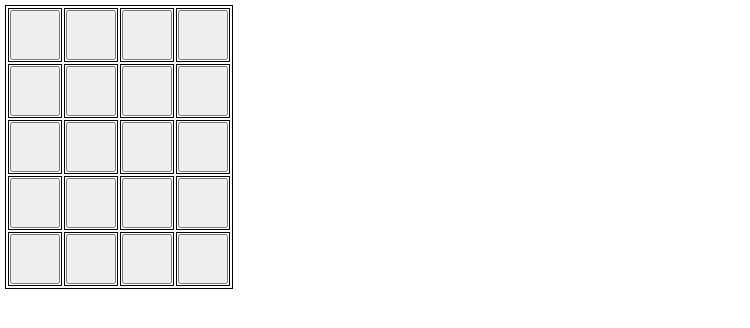
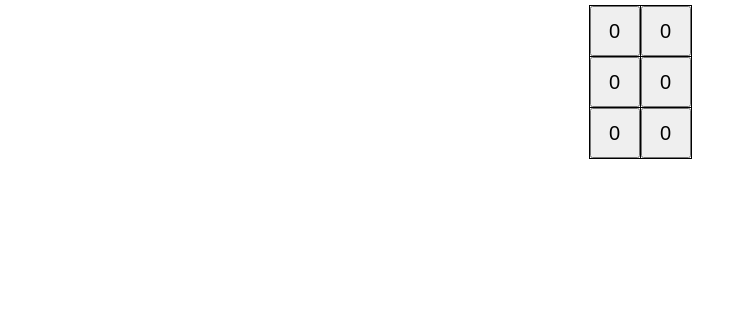
Before and after one commit to martinoki/grilla, a React (Create React App) app: page / in a window 1280 px wide. Shown: the top 328 px of the page, without its empty margins (0-750 px from the left). Built offline with nearby package versions, Linux system fonts and the light colour scheme.

Commit message:
estilo cambiado

```diff
--- a/src/App.js
+++ b/src/App.js
@@ -1,28 +1,29 @@
 import React, { Component } from "react";
 import "./App.css";
-import Table from "./containers/Table/Table";
+import Table from "./components/Table/Table";
 
 class App extends Component {
   constructor(props) {
     super(props);
     this.state = {
-      possibleStates: [" ", "X", "O"],
-      defaultState: " ",
-      rows: 5,
-      cols: 4,
-      table: []
+      possibleStates: [0, 1, 2, 3, 4, 5, 6],
+      defaultState: 0,
+      rows: 3,
+      cols: 2,
+      table: [0, 0, 0, 0, 0, 0 ]
     };
   }
 
   componentDidMount() {
-    let newArray = new Array(this.state.rows * this.state.cols);
-    for (let i = 0; i < newArray.length; i++) {
-      newArray[i] = " ";
-    }
-    newArray.forEach(element => {
-      element = this.state.defaultState;
-    });
-    this.setState({ table: newArray });
+    // let newArray = new Array(this.state.rows * this.state.cols);
+    // for (let i = 0; i < newArray.length; i++) {
+    //   newArray[i] = " ";
+    // }
+    // newArray.forEach(element => {
+    //   element = this.state.defaultState;
+    // });
+    // console.log(newArray)
+    // this.setState({ table: newArray });
   }
 
   onClick = (nRow, nCol) => {
@@ -46,9 +47,9 @@ class App extends Component {
 
   render() {
     return (
-      <div style={{ padding: "5px" }}>
+      <div style={{ padding: "5px", display: 'flex', justifyContent: 'center' }}>
         <Table
-          possibleStates={this.state.states}
+          possibleStates={this.state.possibleStates}
           onClick={this.onClick}
           rows={this.state.rows}
           cols={this.state.cols}
--- a/src/containers/Row/Row.jsx
+++ b/src/components/Row/Row.jsx
@@ -1,10 +1,7 @@
 import React, { Component } from "react";
 
 class Row extends Component {
-
-  componentDidMount() {
-
-  }
+  componentDidMount() {}
 
   render() {
     let cols = [];
@@ -17,15 +14,24 @@ class Row extends Component {
             width: "50px",
             height: "50px",
             textAlign: "center",
-            cursor: "pointer"
+            cursor: "pointer",
+            padding: "0"
           }}
           key={nCol}
           onClick={() => {
             this.props.onClick(this.props.nRow, nCol);
           }}
-        ><button style={{    width: '100%', height: '100%', fontSize: '20px'}}>
-          {this.props.table[nCol + this.props.cols*this.props.nRow]}
-        </button>
+        >
+          <button
+            style={{
+              width: "100%",
+              height: "100%",
+              fontSize: "20px",
+              cursor: "pointer"
+            }}
+          >
+            {this.props.table[nCol + this.props.cols * this.props.nRow]}
+          </button>
         </td>
       );
     }
--- a/src/containers/Table/Table.jsx
+++ b/src/components/Table/Table.jsx
@@ -4,9 +4,7 @@ import Row from "../Row/Row";
 class Table extends Component {
   state = {};
 
-  componentDidMount() {
-
-  }
+  componentDidMount() {}
 
   render() {
     let rows = [];
@@ -28,7 +26,7 @@ class Table extends Component {
     return (
       <div>
         {this.props.cols > 0 && this.props.rows > 0 ? (
-          <table style={{ border: "solid 1px black" }}>
+          <table style={{ borderCollapse: 'collapse' }}>
             <tbody>{rows}</tbody>
           </table>
         ) : (
```
Also changed, not shown: src/components/Item/Item.jsx (deleted, +0 -29 lines), src/components/Row/Row.css (renamed from src/containers/Row/Row.css).
